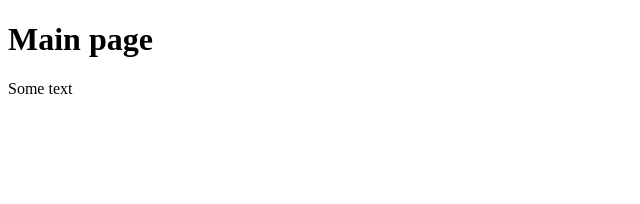
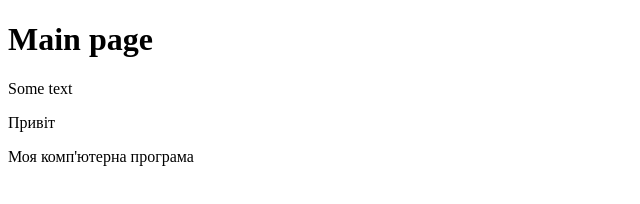
Before and after one commit to Frontend-Backend-Developer/RRPS01, a plain HTML site: page index.html in a window 1280 px wide. Shown: the whole page, without its empty margins (0-640 px from the left). Drawn offline with Linux system fonts and the light colour scheme.

Commit message:
Додались теги <p>

```diff
--- a/index.html
+++ b/index.html
@@ -7,5 +7,9 @@
 <body>
    <h1>Main page</h1>
    <p>Some text</p>
+
+   <p>Привіт</p>
+   <p>Моя комп'ютерна програма</p>
+
 </body>
 </html>
```
